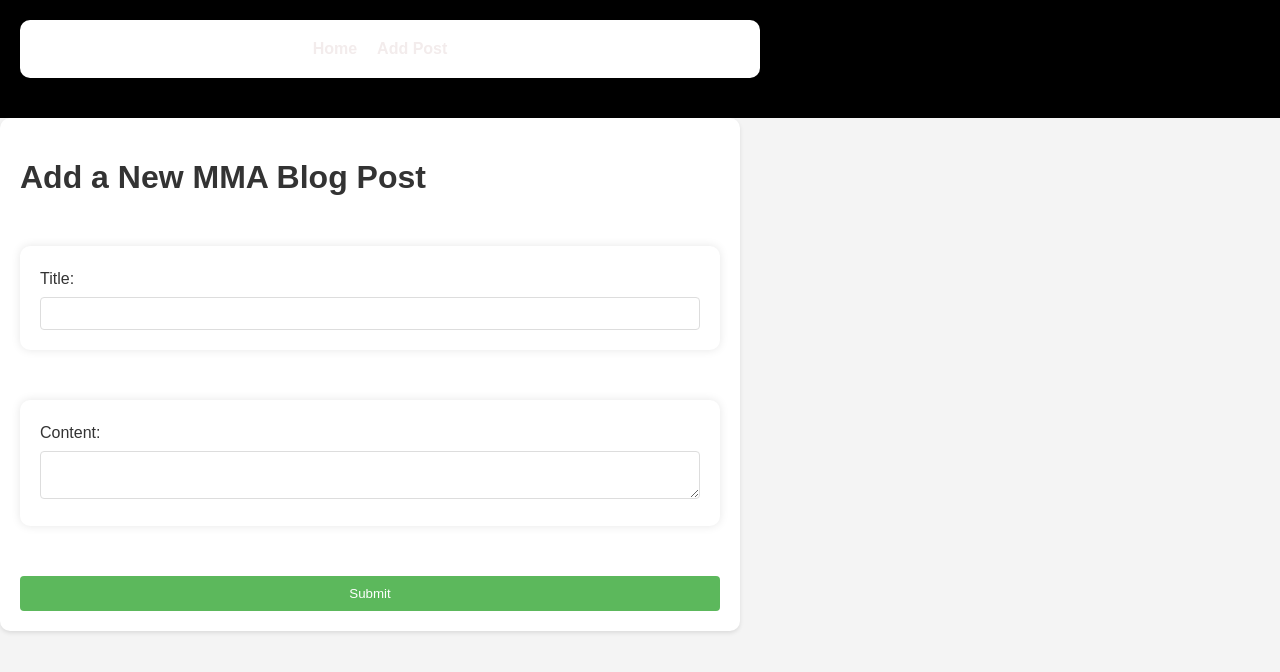
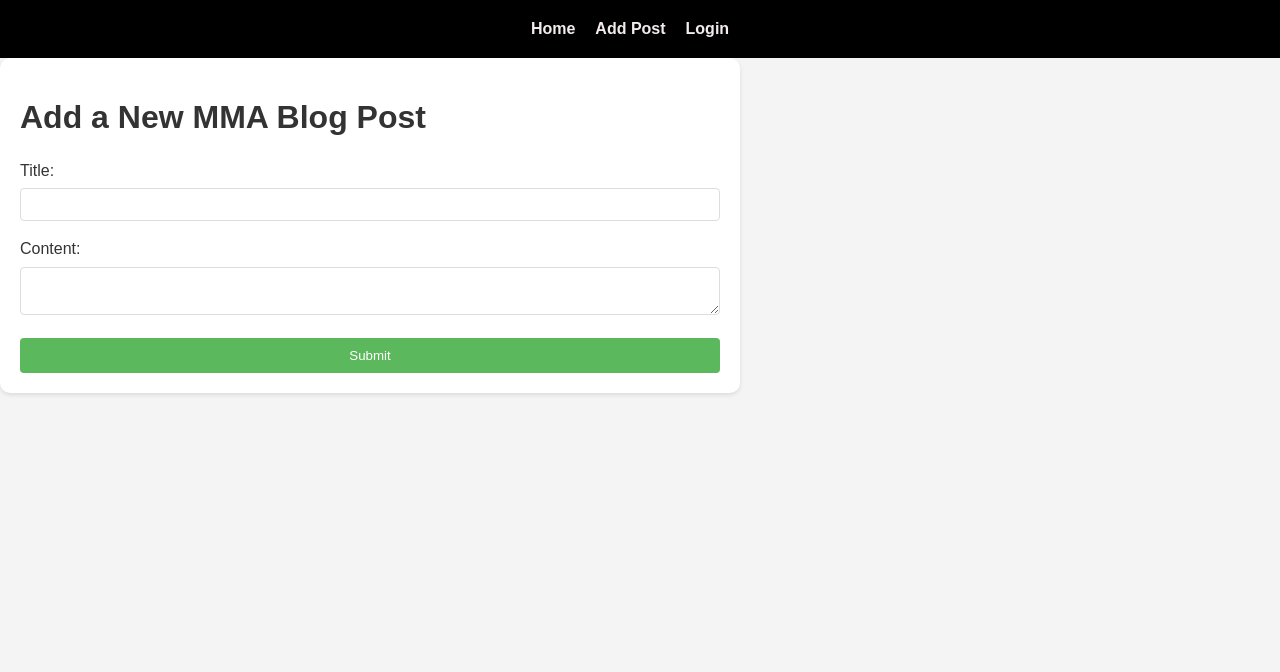
Before and after one commit to matteo-panelli/BlogMma, a Flask app: page /add_post in a window 1280 px wide. Shown: the top 672 px of the page. Run offline with Flask 3, Linux system fonts and the light colour scheme; a user stored in the database is signed in.

Commit message:
sistemazione navbar e acessi/registrazione

```diff
--- a/static/styles.css
+++ b/static/styles.css
@@ -47,9 +47,9 @@ body {
 }
 
 header {
+    background-color: #000;
     color: #fff;
     padding: 10px 20px;
-    background-color: #000; /* Ensure header background is set */
 }
 
 nav {
@@ -78,9 +78,9 @@ nav ul li a:hover {
     text-decoration: underline;
 }
 
-/* Styles for form elements in add_post.html and possibly other forms */
-.form-container, .form-group {
-    max-width: 700px; /* unified width adjustment for forms */
+/* Styles for form elements in add_post.html and other forms */
+.form-container {
+    max-width: 700px; /* consistent with .post-card and .container */
     margin: 50px auto;
     padding: 20px;
     background-color: #fff;
--- a/templates/add_post.html
+++ b/templates/add_post.html
@@ -8,12 +8,16 @@
 <body>
     <header>
         <nav>
-            <div class="container">
+
                 <ul>
                     <li><a href="{{ url_for('index') }}">Home</a></li>
                     <li><a href="{{ url_for('add_post') }}">Add Post</a></li>
+                    <!-- Il resto dei tuoi link qui -->
+                    <li><a href="{{ url_for('login') }}" class="login-button">Login</a></li>
                 </ul>
-            </div>
+            </nav>
+
+
         </nav>
     </header>
     <div class="container">
```
Also changed, not shown: templates/index.html (+7 -5 lines), templates/post.html (+7 -5 lines), mma.db.
